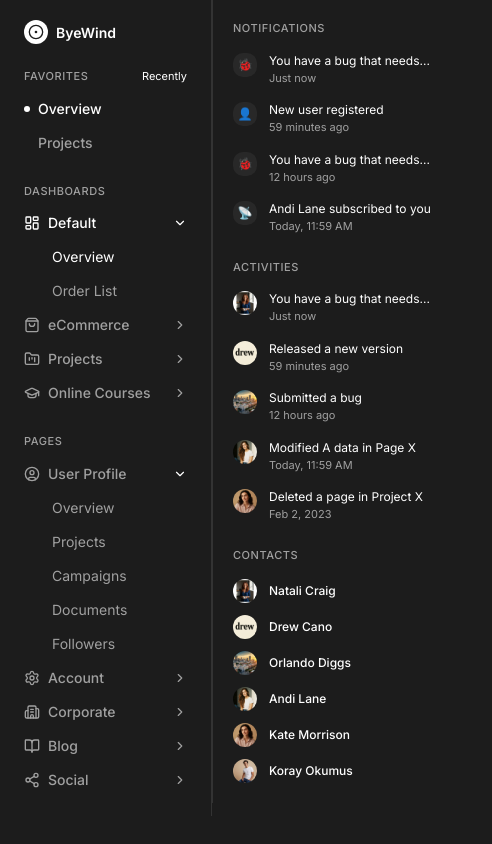
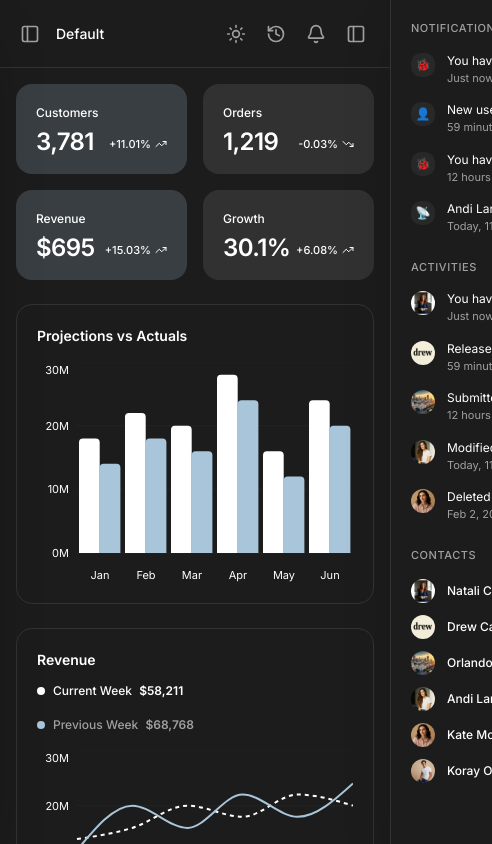
Before and after one commit to Kunaal64/Juspay, a React (Vite) app: page / in a window 390 px wide. Shown: the top 844 px of the page, 492 px wide, since content can reach past the window. Built offline with nearby package versions, Linux system fonts and the light colour scheme.

Commit message:
Responsive

```diff
--- a/src/App.jsx
+++ b/src/App.jsx
@@ -1,4 +1,4 @@
-import { useState } from 'react'
+import { useState, useEffect } from 'react'
 import { ThemeProvider } from '@/components/theme-provider'
 import { SidebarLeft } from '@/components/sidebar-left'
 import { SidebarRight } from '@/components/sidebar-right'
@@ -10,20 +10,67 @@ import { RevenueChart } from '@/components/charts/revenue-chart'
 import { SalesDonutChart } from '@/components/charts/sales-donut-chart'
 import { RevenueByLocation } from '@/components/revenue-by-location'
 import { TopProducts } from '@/components/top-products'
+import { cn } from '@/lib/utils'
 
 export default function App() {
   const [leftSidebarVisible, setLeftSidebarVisible] = useState(true)
   const [rightSidebarVisible, setRightSidebarVisible] = useState(true)
   const [view, setView] = useState("overview")
+  const [isMobile, setIsMobile] = useState(false)
+
+  // Handle responsive sidebar state
+  useEffect(() => {
+    const handleResize = () => {
+      const mobile = window.innerWidth < 1024
+      setIsMobile(mobile)
+      if (mobile) {
+        setLeftSidebarVisible(false)
+        setRightSidebarVisible(false)
+      } else {
+        setLeftSidebarVisible(true)
+        setRightSidebarVisible(true)
+      }
+    }
+
+    // Set initial state
+    handleResize()
+
+    window.addEventListener('resize', handleResize)
+    return () => window.removeEventListener('resize', handleResize)
+  }, [])
 
   return (
     <ThemeProvider attribute="class" defaultTheme="dark" enableSystem disableTransitionOnChange>
-      <main className="flex min-h-screen bg-background font-sans antialiased">
-        {leftSidebarVisible && (
-          <SidebarLeft currentView={view} onViewChange={setView} />
+      <main className="flex min-h-screen bg-background font-sans antialiased relative overflow-hidden">
+        {/* Mobile Backdrop for Left Sidebar */}
+        {isMobile && leftSidebarVisible && (
+          <div
+            className="fixed inset-0 bg-black/50 z-40 lg:hidden fade-in-0"
+            onClick={() => setLeftSidebarVisible(false)}
+          />
         )}
 
-        <div className="flex-1 flex flex-col min-h-screen overflow-hidden">
+        {/* Left Sidebar Wrapper */}
+        <div className={cn(
+          "shrink-0 bg-background transition-all duration-300 ease-in-out z-50",
+          isMobile
+            ? "fixed inset-y-0 left-0 h-full shadow-2xl"
+            : "relative",
+          // Visibility & Width Logic
+          isMobile
+            ? (leftSidebarVisible ? "translate-x-0" : "-translate-x-full")
+            : (leftSidebarVisible ? "w-[212px] translate-x-0" : "w-0 -translate-x-full opacity-0 overflow-hidden")
+        )}>
+          <SidebarLeft
+            currentView={view}
+            onViewChange={(v) => {
+              setView(v)
+              if (isMobile) setLeftSidebarVisible(false)
+            }}
+          />
+        </div>
+
+        <div className="flex-1 flex flex-col min-h-screen overflow-hidden transition-all duration-300">
           <DashboardHeader
             toggleLeftSidebar={() => setLeftSidebarVisible(!leftSidebarVisible)}
             toggleRightSidebar={() => setRightSidebarVisible(!rightSidebarVisible)}
@@ -32,7 +79,7 @@ export default function App() {
 
           <div className="flex-1 overflow-y-auto custom-scrollbar">
             {view === "overview" ? (
-              <div className="p-6 space-y-6">
+              <div className="p-4 md:p-6 space-y-6">
                 {/* Row 1: Stat Cards (50%) + Projections Chart (50%) */}
                 <div className="grid grid-cols-1 lg:grid-cols-2 gap-6">
                   {/* Left: 2x2 Stat Cards Grid */}
@@ -43,7 +90,7 @@ export default function App() {
                     <StatCard title="Growth" value="30.1%" trend="+6.08%" trendUp={true} variant="white" />
                   </div>
                   {/* Right: Projections Chart */}
-                  <div className="h-full">
+                  <div className="h-full min-h-[300px] lg:min-h-auto">
                     <ProjectionsChart />
                   </div>
                 </div>
@@ -53,17 +100,17 @@ export default function App() {
                   <div className="lg:col-span-3">
                     <RevenueChart />
                   </div>
-                  <div className="lg:col-span-1">
+                  <div className="lg:col-span-1 h-auto lg:h-[340px]">
                     <RevenueByLocation />
                   </div>
                 </div>
 
                 {/* Row 3: Top Products (75%) + Sales Donut (25%) */}
                 <div className="grid grid-cols-1 lg:grid-cols-4 gap-6">
-                  <div className="lg:col-span-3">
+                  <div className="lg:col-span-3 overflow-x-auto">
                     <TopProducts />
                   </div>
-                  <div className="lg:col-span-1">
+                  <div className="lg:col-span-1 h-[300px] lg:h-auto">
                     <SalesDonutChart />
                   </div>
                 </div>
@@ -74,7 +121,27 @@ export default function App() {
           </div>
         </div>
 
-        {rightSidebarVisible && <SidebarRight />}
+        {/* Mobile Backdrop for Right Sidebar */}
+        {isMobile && rightSidebarVisible && (
+          <div
+            className="fixed inset-0 bg-black/50 z-40 lg:hidden"
+            onClick={() => setRightSidebarVisible(false)}
+          />
+        )}
+
+        {/* Right Sidebar Wrapper */}
+        <div className={cn(
+          "shrink-0 bg-background transition-all duration-300 ease-in-out z-50",
+          isMobile
+            ? "fixed inset-y-0 right-0 h-full shadow-2xl"
+            : "relative",
+          // Visibility & Width Logic
+          isMobile
+            ? (rightSidebarVisible ? "translate-x-0" : "translate-x-full")
+            : (rightSidebarVisible ? "w-[280px] translate-x-0" : "w-0 translate-x-full opacity-0 overflow-hidden")
+        )}>
+           <SidebarRight />
+        </div>
       </main>
     </ThemeProvider>
   )
--- a/src/components/dashboard-header.jsx
+++ b/src/components/dashboard-header.jsx
@@ -5,16 +5,16 @@ export function DashboardHeader({ toggleLeftSidebar, toggleRightSidebar, view =
   const { theme, setTheme } = useTheme()
 
   return (
-    <header className="h-[68px] border-b border-border flex items-center justify-between px-6 shrink-0 bg-background transition-colors">
-      <div className="flex items-center gap-4">
+    <header className="h-[68px] border-b border-border flex items-center justify-between px-4 lg:px-6 shrink-0 bg-background transition-colors">
+      <div className="flex items-center gap-3 lg:gap-4">
         <div className="flex items-center gap-2">
           <button onClick={toggleLeftSidebar} className="p-1 hover:bg-accent rounded-md transition-colors">
-            <SidebarIcon className="w-4 h-4 text-muted-foreground" />
+            <SidebarIcon className="w-5 h-5 text-muted-foreground" />
           </button>
-          <button className="p-1 hover:bg-accent rounded-md transition-colors">
+          <button className="p-1 hover:bg-accent rounded-md transition-colors hidden sm:block">
             <Star className="w-4 h-4 text-muted-foreground/40" />
           </button>
-          <div className="w-4 h-4 flex items-center justify-center">
+          <div className="w-4 h-4 hidden sm:flex items-center justify-center">
             <svg
               width="16"
               height="16"
@@ -34,14 +34,14 @@ export function DashboardHeader({ toggleLeftSidebar, toggleRightSidebar, view =
           </div>
         </div>
         <div className="flex items-center gap-2 text-[14px]">
-          <span className="text-muted-foreground">Dashboards</span>
-          <span className="text-muted-foreground/30">/</span>
+          <span className="text-muted-foreground hidden sm:inline">Dashboards</span>
+          <span className="text-muted-foreground/30 hidden sm:inline">/</span>
           <span className="text-foreground/90 font-medium">{view}</span>
         </div>
       </div>
 
-      <div className="flex items-center gap-4">
-        <div className="relative group hidden sm:block">
+      <div className="flex items-center gap-2 lg:gap-4">
+        <div className="relative group hidden md:block">
           <div className="absolute inset-y-0 left-3 flex items-center pointer-events-none">
             <Search className="w-4 h-4 text-muted-foreground/40" />
           </div>
@@ -58,11 +58,11 @@ export function DashboardHeader({ toggleLeftSidebar, toggleRightSidebar, view =
         <div className="flex items-center gap-1">
           <HeaderIcon
             onClick={() => setTheme(theme === "dark" ? "light" : "dark")}
-            icon={theme === "dark" ? <Sun className="w-4 h-4" /> : <Moon className="w-4 h-4" />}
+            icon={theme === "dark" ? <Sun className="w-5 h-5" /> : <Moon className="w-5 h-5" />}
           />
-          <HeaderIcon icon={<History className="w-4 h-4" />} />
-          <HeaderIcon icon={<Bell className="w-4 h-4" />} />
-          <HeaderIcon onClick={toggleRightSidebar} icon={<SidebarIcon className="w-4 h-4" />} />
+          <HeaderIcon icon={<History className="w-5 h-5" />} />
+          <HeaderIcon icon={<Bell className="w-5 h-5" />} />
+          <HeaderIcon onClick={toggleRightSidebar} icon={<SidebarIcon className="w-5 h-5" />} />
         </div>
       </div>
     </header>
```
